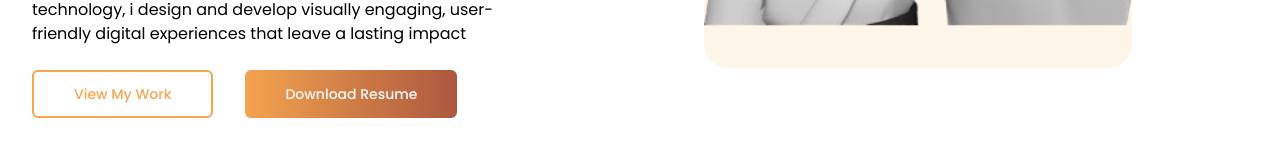
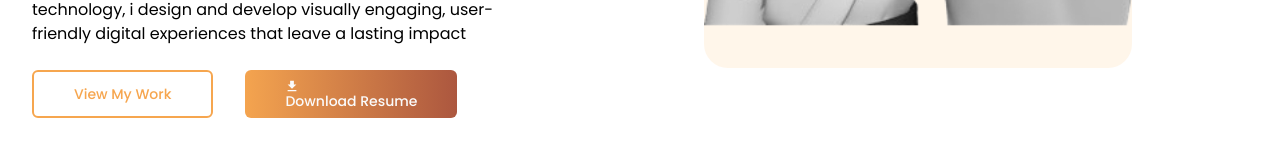
Before and after one commit to Paul1ofph/Portfoloio, a React (Vite) app: page / in a window 1280 px wide. Shown: the part 590-758 px from the top of the page. Built offline with nearby package versions, Linux system fonts and the light colour scheme; a web font is replaced by a local one.

Commit message:
Update Hero.jsx

```diff
--- a/src/Sections/Hero.jsx
+++ b/src/Sections/Hero.jsx
@@ -21,6 +21,7 @@ import { STATS } from '../utils/data'
 import StatInfoCard from '../Components/StatInfoCard'
 import Navbar from '../Components/Navbar'
 import BlurText from '../Components/animations/Blurtext'
+import { IoMdDownload } from 'react-icons/io'
 // import DecryptedText from '../Components/animations/DecryptedText'
 const Hero = () => {
     const handleAnimationComplete = () => {
@@ -60,7 +61,7 @@ const Hero = () => {
 
                     <div className="flex flex-wrap justify-center lg:justify-start gap-4 md:gap-8 mt-6">
                         <Link to="/viewall"><button className="flex-1  md:flex-none action-btn-outline btn-scale-anim">View My Work</button></Link>
-                        <a href="/docs/Resume.pdf" download={"Resume"} target='_blank'><button className="flex-1 md:flex-none action-btn btn-scale-anim">Download Resume</button></a>
+                        <a href="/docs/Resume.pdf" download={"Resume"} target='_blank'><button className="flex-1 md:flex-none action-btn btn-scale-anim"> <IoMdDownload />Download Resume</button></a>
                     </div>
                 </div>
 
```
